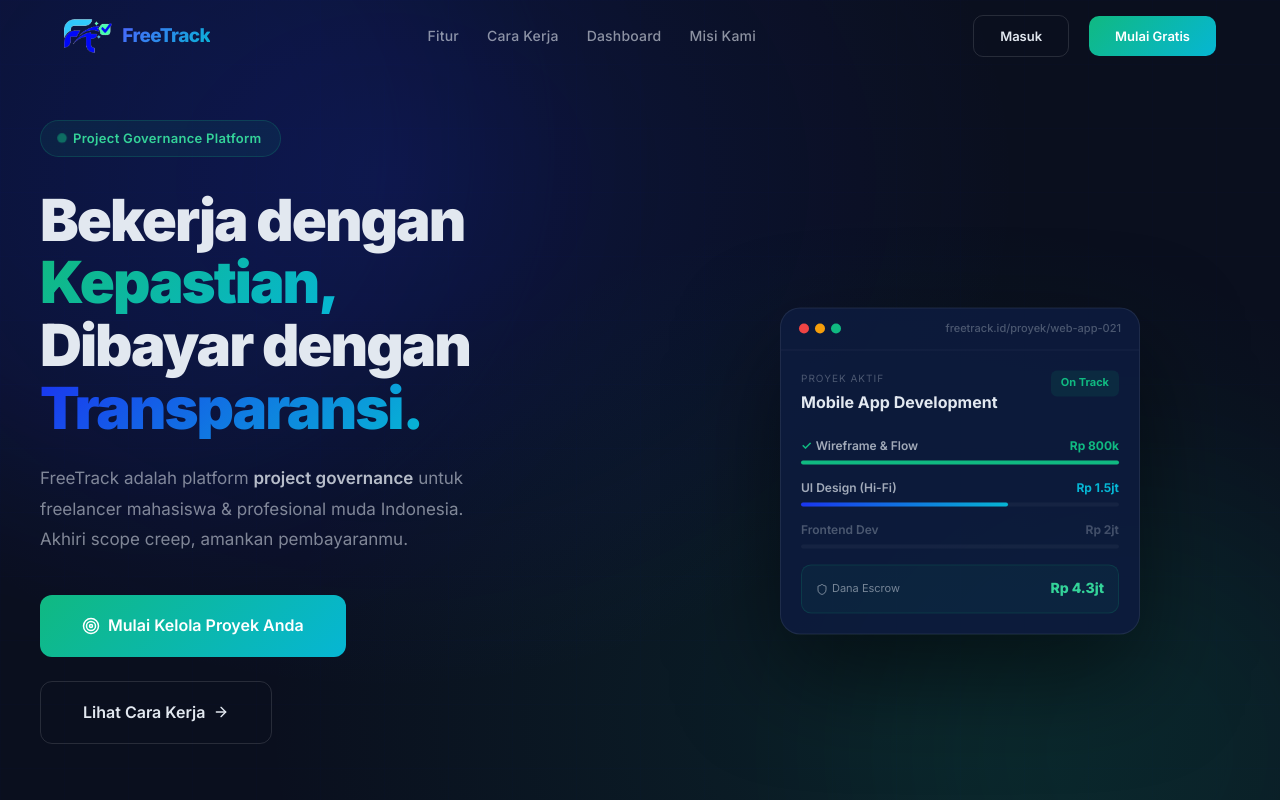
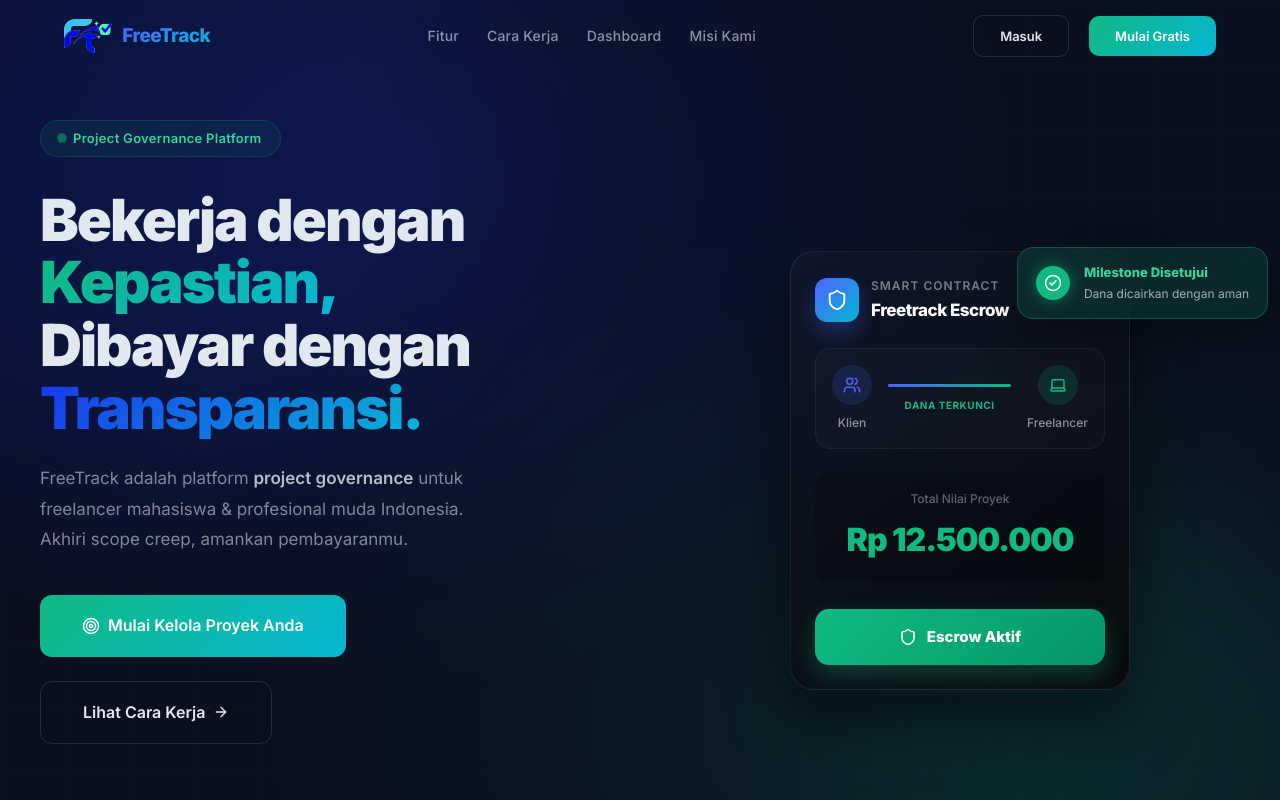
Before and after one commit to NailahRasya/freetrack, a Next.js app: page / in a window 1280 px wide. Shown: the top 800 px of the page. Built offline with nearby package versions, Linux system fonts and the light colour scheme.

Commit message:
hero section landingpage

```diff
--- a/app/components/HeroSection.tsx
+++ b/app/components/HeroSection.tsx
@@ -1,10 +1,35 @@
 "use client";
+import { useState, useEffect } from "react";
 import {
   ArrowRight, Shield, CheckCircle2, Laptop, Coffee,
   ListChecks, BarChart3, Users, Target, Wallet
 } from "lucide-react";
 
 export default function HeroSection() {
+  const [mounted, setMounted] = useState(false);
+  const [mousePos, setMousePos] = useState({ x: 0, y: 0 });
+  const [step, setStep] = useState(0);
+
+  useEffect(() => {
+    setMounted(true);
+    const handleMouseMove = (e: MouseEvent) => {
+      setMousePos({
+        x: (e.clientX / window.innerWidth - 0.5) * 20,
+        y: (e.clientY / window.innerHeight - 0.5) * 20,
+      });
+    };
+    window.addEventListener("mousemove", handleMouseMove);
+
+    const interval = setInterval(() => {
+      setStep((s) => (s + 1) % 3);
+    }, 3500);
+
+    return () => {
+      window.removeEventListener("mousemove", handleMouseMove);
+      clearInterval(interval);
+    };
+  }, []);
+
   return (
     <section
       style={{
@@ -89,95 +114,139 @@ export default function HeroSection() {
             </div>
           </div>
 
-          {/* Right: Freelancer Workspace Illustration */}
-          <div style={{ position: "relative", height: "520px" }} className="hero-visual">
+          {/* Right: Interactive Dynamic UI */}
+          <div style={{ position: "relative", height: "560px", perspective: "1000px" }} className="hero-visual">
 
-            {/* Main: Laptop workspace card */}
+            {/* Main Escrow Card */}
+            <div
+              style={{
+                position: "absolute",
+                top: "50%", left: "50%",
+                width: "100%", maxWidth: "340px",
+                background: "linear-gradient(145deg, rgba(15,23,42,0.9), rgba(9,9,11,0.95))",
+                border: "1px solid rgba(255,255,255,0.08)",
+                borderRadius: "24px",
+                padding: "24px",
+                boxShadow: "0 30px 60px rgba(0,0,0,0.5)",
+                transform: `translate(calc(-50% + ${mousePos.x * 1.5}px), calc(-50% + ${mousePos.y * 1.5}px)) rotateX(${mousePos.y * -0.5}deg) rotateY(${mousePos.x * 0.5}deg)`,
+                transition: "transform 0.1s ease-out",
+                zIndex: 2,
+              }}
+            >
+               {/* Card Header */}
+               <div style={{ display: "flex", justifyContent: "space-between", alignItems: "center", marginBottom: "24px" }}>
+                 <div style={{ display: "flex", alignItems: "center", gap: "12px" }}>
+                   <div style={{ width: "44px", height: "44px", borderRadius: "12px", background: "linear-gradient(135deg, #4D63FF, #06B6D4)", display: "flex", alignItems: "center", justifyContent: "center", boxShadow: "0 10px 20px rgba(77,99,255,0.3)" }}>
+                     <Shield size={22} color="white" />
+                   </div>
+                   <div>
+                     <div style={{ fontSize: "12px", color: "rgba(226,232,240,0.5)", fontWeight: "600", textTransform: "uppercase", letterSpacing: "1px", marginBottom: "2px" }}>Smart Contract</div>
+                     <div style={{ fontSize: "17px", fontWeight: "800", color: "white", letterSpacing: "-0.5px" }}>Freetrack Escrow</div>
+                   </div>
+                 </div>
+               </div>
+
+               {/* Parties */}
+               <div style={{ display: "flex", alignItems: "center", justifyContent: "space-between", background: "rgba(255,255,255,0.02)", padding: "16px", borderRadius: "16px", marginBottom: "24px", border: "1px solid rgba(255,255,255,0.05)" }}>
+                 <div style={{ textAlign: "center" }}>
+                   <div style={{ width: "40px", height: "40px", borderRadius: "50%", background: "rgba(77,99,255,0.15)", margin: "0 auto 8px", display: "flex", alignItems: "center", justifyContent: "center", color: "#4D63FF" }}><Users size={18} /></div>
+                   <div style={{ fontSize: "12px", color: "rgba(226,232,240,0.6)", fontWeight: "500" }}>Klien</div>
+                 </div>
+
+                 <div style={{ flex: 1, padding: "0 16px", display: "flex", flexDirection: "column", alignItems: "center" }}>
+                   <div style={{ width: "100%", height: "3px", background: "rgba(255,255,255,0.1)", position: "relative", borderRadius: "2px", overflow: "hidden" }}>
+                     <div style={{
+                        position: "absolute", top: 0, left: 0, height: "100%", background: "linear-gradient(90deg, #4D63FF, #10B981)",
+                        width: step >= 1 ? "100%" : "0%", transition: "width 0.8s cubic-bezier(0.34, 1.56, 0.64, 1)"
+                     }} />
+                   </div>
+                   <div style={{ fontSize: "10px", color: step >= 1 ? "#10B981" : "rgba(226,232,240,0.4)", marginTop: "10px", fontWeight: "700", transition: "color 0.3s", letterSpacing: "0.5px", textTransform: "uppercase" }}>
+                     {step === 0 ? "Menunggu Dana" : "Dana Terkunci"}
+                   </div>
+                 </div>
+
+                 <div style={{ textAlign: "center" }}>
+                   <div style={{ width: "40px", height: "40px", borderRadius: "50%", background: "rgba(16,185,129,0.15)", margin: "0 auto 8px", display: "flex", alignItems: "center", justifyContent: "center", color: "#10B981" }}><Laptop size={18} /></div>
+                   <div style={{ fontSize: "12px", color: "rgba(226,232,240,0.6)", fontWeight: "500" }}>Freelancer</div>
+                 </div>
+               </div>
+
+               {/* Amount */}
+               <div style={{ textAlign: "center", marginBottom: "28px", background: "rgba(0,0,0,0.2)", padding: "16px", borderRadius: "12px" }}>
+                 <div style={{ fontSize: "12px", color: "rgba(226,232,240,0.4)", marginBottom: "6px", fontWeight: "500" }}>Total Nilai Proyek</div>
+                 <div style={{ fontSize: "32px", fontWeight: "900", color: "#10B981", letterSpacing: "-1px" }}>Rp 12.500.000</div>
+               </div>
+
+               {/* Button */}
+               <button style={{
+                 width: "100%", padding: "16px", borderRadius: "14px", border: "none",
+                 background: step === 0 ? "rgba(255,255,255,0.05)" : step === 1 ? "linear-gradient(135deg, #10B981, #059669)" : "linear-gradient(135deg, #4D63FF, #2563EB)",
+                 color: step === 0 ? "rgba(255,255,255,0.4)" : "white",
+                 fontWeight: "800", fontSize: "15px", cursor: "pointer",
+                 transition: "all 0.4s ease",
+                 display: "flex", alignItems: "center", justifyContent: "center", gap: "10px",
+                 boxShadow: step >= 1 ? `0 10px 25px ${step === 1 ? 'rgba(16,185,129,0.3)' : 'rgba(77,99,255,0.3)'}` : "none",
+               }}>
+                 {step === 0 ? <><Wallet size={18} /> Deposit Dana</> : step === 1 ? <><Shield size={18} /> Escrow Aktif</> : <><CheckCircle2 size={18} /> Proyek Selesai</>}
+               </button>
+            </div>
+
+            {/* Floating Notification 1 (Top Right) */}
             <div style={{
-              position: "absolute", top: "50%", left: "50%",
-              transform: "translate(-50%, -50%)",
-              width: "360px",
-              background: "rgba(13,27,62,0.9)",
-              border: "1px solid rgba(255,255,255,0.08)",
-              borderRadius: "20px", padding: "0", overflow: "hidden",
-              boxShadow: "0 40px 100px rgba(0,0,0,0.5)",
-              zIndex: 2,
+              position: "absolute", top: "10%", right: "-5%",
+              background: "rgba(16,185,129,0.15)", backdropFilter: "blur(12px)",
+              border: "1px solid rgba(16,185,129,0.3)",
+              padding: "14px 18px", borderRadius: "16px",
+              display: "flex", alignItems: "center", gap: "14px",
+              boxShadow: "0 20px 40px rgba(0,0,0,0.3)",
+              transform: `translate(${mousePos.x * 2.5}px, ${mousePos.y * 2.5}px) scale(${step >= 1 ? 1 : 0.9})`,
+              transition: "transform 0.1s ease-out, opacity 0.5s ease",
+              opacity: step >= 1 ? 1 : 0,
+              zIndex: 3,
             }}>
-              {/* Toolbar */}
-              <div style={{
-                padding: "12px 18px", borderBottom: "1px solid rgba(255,255,255,0.05)",
-                display: "flex", alignItems: "center", justifyContent: "space-between",
-              }}>
-                <div style={{ display: "flex", gap: "6px" }}>
-                  <span style={{ width: "10px", height: "10px", borderRadius: "50%", background: "#EF4444" }} />
-                  <span style={{ width: "10px", height: "10px", borderRadius: "50%", background: "#F59E0B" }} />
-                  <span style={{ width: "10px", height: "10px", borderRadius: "50%", background: "#10B981" }} />
-                </div>
-                <span style={{ fontSize: "11px", color: "rgba(226,232,240,0.3)", fontWeight: "500" }}>freetrack.id/proyek/web-app-021</span>
-              </div>
-
-              {/* Content */}
-              <div style={{ padding: "20px" }}>
-                <div style={{ display: "flex", justifyContent: "space-between", alignItems: "flex-start", marginBottom: "20px" }}>
-                  <div>
-                    <div style={{ fontSize: "10px", color: "rgba(226,232,240,0.3)", textTransform: "uppercase", letterSpacing: "1px", marginBottom: "4px" }}>Proyek Aktif</div>
-                    <div style={{ fontSize: "16px", fontWeight: "700", color: "#E2E8F0" }}>Mobile App Development</div>
-                  </div>
-                  <span style={{ fontSize: "11px", fontWeight: "700", color: "#10B981", background: "rgba(16,185,129,0.1)", padding: "4px 10px", borderRadius: "6px" }}>
-                    On Track
-                  </span>
-                </div>
-
-                {/* Milestones mini */}
-                {[
-                  { name: "Wireframe & Flow", pct: 100, status: "done", price: "Rp 800k" },
-                  { name: "UI Design (Hi-Fi)", pct: 65, status: "active", price: "Rp 1.5jt" },
-                  { name: "Frontend Dev", pct: 0, status: "pending", price: "Rp 2jt" },
-                ].map((ms) => (
-                  <div key={ms.name} style={{ marginBottom: "14px" }}>
-                    <div style={{ display: "flex", justifyContent: "space-between", fontSize: "12px", marginBottom: "5px" }}>
-                      <span style={{ color: ms.status === "pending" ? "rgba(226,232,240,0.3)" : "rgba(226,232,240,0.7)", fontWeight: "600" }}>
-                        {ms.status === "done" && <span style={{ color: "#10B981", marginRight: "4px" }}>✓</span>}
-                        {ms.name}
-                      </span>
-                      <span style={{ color: ms.status === "done" ? "#10B981" : ms.status === "active" ? "#06B6D4" : "rgba(226,232,240,0.25)", fontWeight: "700" }}>
-                        {ms.price}
-                      </span>
-                    </div>
-                    <div style={{ height: "4px", background: "rgba(255,255,255,0.04)", borderRadius: "2px" }}>
-                      <div style={{
-                        width: `${ms.pct}%`, height: "100%", borderRadius: "2px",
-                        background: ms.status === "done" ? "#10B981" : ms.status === "active" ? "linear-gradient(90deg, #1A36F0, #06B6D4)" : "transparent",
-                        transition: "width 1.5s ease",
-                      }} />
-                    </div>
-                  </div>
-                ))}
-
-                {/* Escrow info */}
-                <div style={{
-                  marginTop: "16px", background: "rgba(16,185,129,0.06)",
-                  border: "1px solid rgba(16,185,129,0.15)", borderRadius: "10px",
-                  padding: "12px 14px", display: "flex", justifyContent: "space-between", alignItems: "center",
-                }}>
-                  <div style={{ fontSize: "11px", color: "rgba(226,232,240,0.5)" }}>
-                    <Shield size={12} style={{ display: "inline", verticalAlign: "middle", marginRight: "4px" }} />
-                    Dana Escrow
-                  </div>
-                  <div style={{ fontSize: "14px", fontWeight: "800", color: "#34D399" }}>Rp 4.3jt</div>
-                </div>
+              <div style={{ background: "#10B981", borderRadius: "50%", padding: "8px", boxShadow: "0 0 15px rgba(16,185,129,0.5)" }}><CheckCircle2 size={18} color="white" /></div>
+              <div>
+                <div style={{ fontSize: "13px", fontWeight: "800", color: "#34D399", marginBottom: "2px" }}>Milestone Disetujui</div>
+                <div style={{ fontSize: "12px", color: "rgba(226,232,240,0.7)" }}>Dana dicairkan dengan aman</div>
               </div>
             </div>
 
-            {/* Floating cards removed as requested */}
+            {/* Floating Notification 2 (Bottom Left) */}
+            <div style={{
+              position: "absolute", bottom: "15%", left: "-5%",
+              background: "rgba(77,99,255,0.15)", backdropFilter: "blur(12px)",
+              border: "1px solid rgba(77,99,255,0.3)",
+              padding: "14px 18px", borderRadius: "16px",
+              display: "flex", alignItems: "center", gap: "14px",
+              boxShadow: "0 20px 40px rgba(0,0,0,0.3)",
+              transform: `translate(${mousePos.x * 0.8}px, ${mousePos.y * 0.8}px) scale(${step === 2 ? 1 : 0.9})`,
+              transition: "transform 0.1s ease-out, opacity 0.5s ease",
+              opacity: step === 2 ? 1 : 0,
+              zIndex: 3,
+            }}>
+              <div style={{ background: "#4D63FF", borderRadius: "50%", padding: "8px", boxShadow: "0 0 15px rgba(77,99,255,0.5)" }}><ListChecks size={18} color="white" /></div>
+              <div>
+                <div style={{ fontSize: "13px", fontWeight: "800", color: "#A5B4FC", marginBottom: "2px" }}>Revisi Selesai</div>
+                <div style={{ fontSize: "12px", color: "rgba(226,232,240,0.7)" }}>Klien menyetujui hasil akhir</div>
+              </div>
+            </div>
           </div>
         </div>
       </div>
 
       <style>{`
+        @keyframes pulse-badge {
+          0% { box-shadow: 0 0 0 0 rgba(16,185,129,0.4); }
+          70% { box-shadow: 0 0 0 6px rgba(16,185,129,0); }
+          100% { box-shadow: 0 0 0 0 rgba(16,185,129,0); }
+        }
+        @keyframes spin {
+          to { transform: rotate(360deg); }
+        }
         @media (max-width: 900px) {
-          .hero-grid { grid-template-columns: 1fr !important; }
-          .hero-visual { display: none !important; }
+          .hero-grid { grid-template-columns: 1fr !important; gap: 40px !important; }
+          .hero-visual { height: auto !important; margin-top: 20px; display: flex; justify-content: center; }
+          .hero-visual > div { position: relative !important; transform: none !important; top: 0 !important; left: 0 !important; margin: 0 auto; width: 100% !important; max-width: 400px !important; }
         }
       `}</style>
     </section>
```
